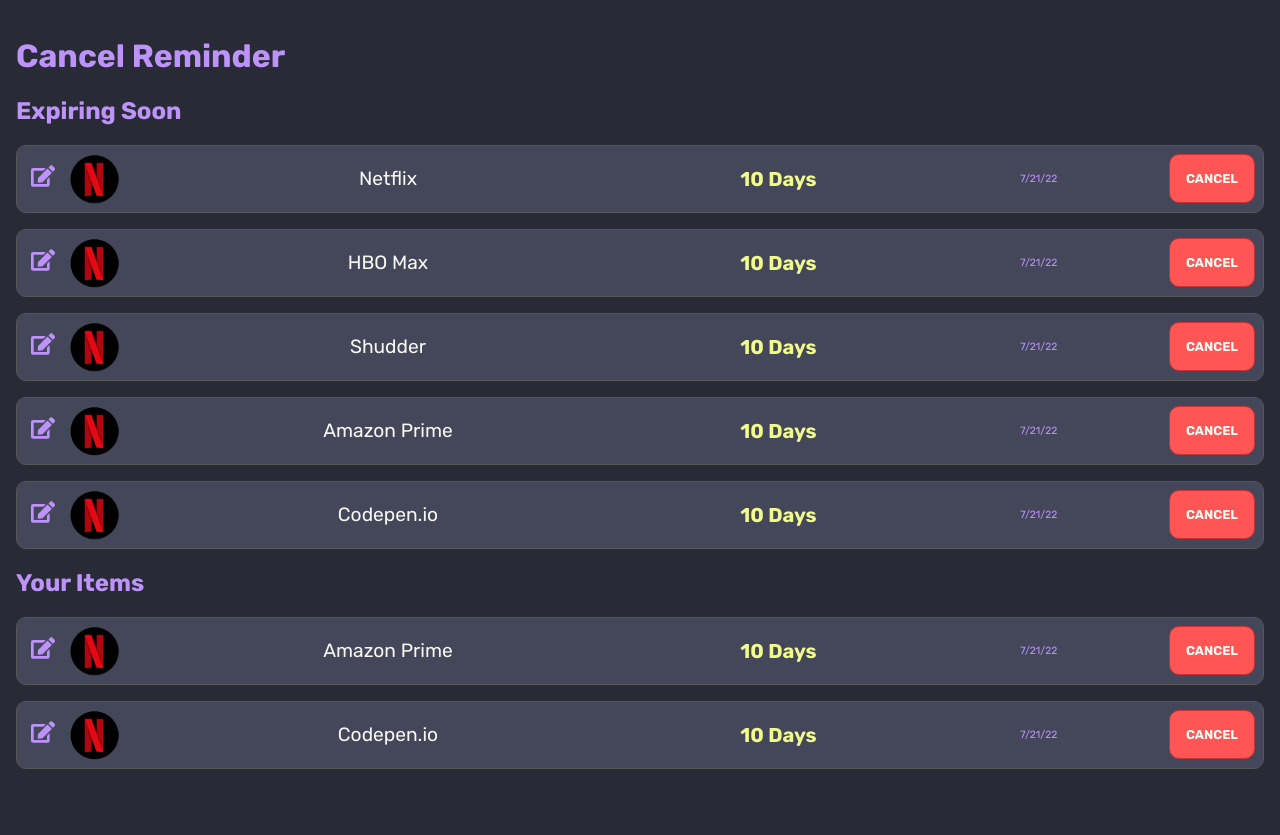
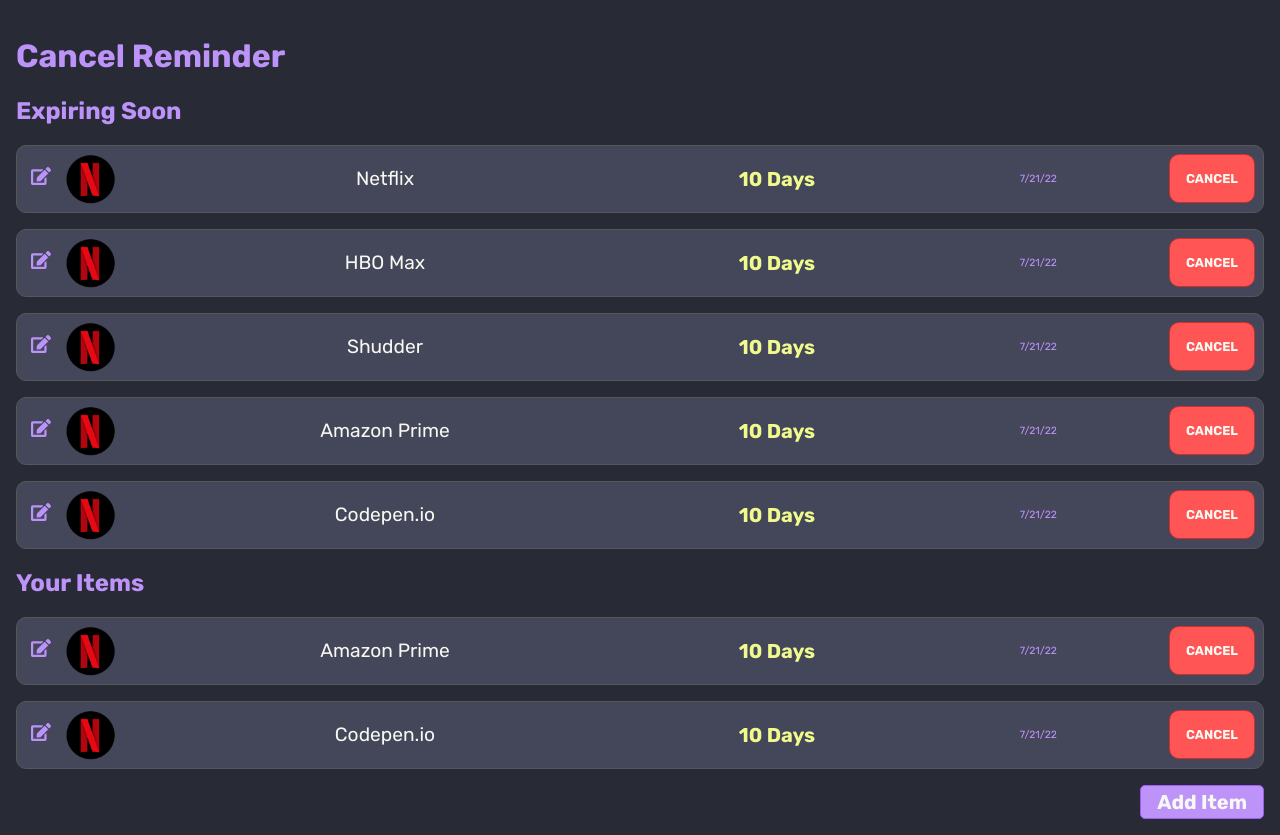
Before and after one commit to tyler-daigle/cancel-reminder, a Next.js app: page / in a window 1280 px wide. Before the commit the page ends 801 px from the top, so only its background shows below. Built offline with nearby package versions, Linux system fonts and the light colour scheme.

Commit message:
buttons and list working

```diff
--- /dev/null
+++ b/components/AddItemButton.jsx
@@ -0,0 +1,7 @@
+import styles from "../styles/AddItemButton.module.css";
+
+export default function AddItemButton() {
+  return (
+    <button type="button" className={styles.addItemButton}>Add Item</button>
+  );
+}
--- a/pages/index.js
+++ b/pages/index.js
@@ -8,6 +8,7 @@
 import MainContainer from "../components/MainContainer";
 
 import SubscriptionList from "../components/SubscriptionList";
+import AddItemButton from "../components/AddItemButton";
 
 export default function Index() {
   const [user, setUser] = useUser();
@@ -24,9 +25,9 @@
 
         <h2>Expiring Soon</h2>
         <SubscriptionList subscriptions={subs} />
-
         <h2>Your Items</h2>
         <SubscriptionList subscriptions={subs.slice(3)} />
+        <AddItemButton />
       </MainContainer>
     </>
   );
--- /dev/null
+++ b/styles/AddItemButton.module.css
@@ -0,0 +1,17 @@
+.addItemButton {
+  font-family: inherit;
+  font-size: 1.25rem;
+
+  padding: .25rem 1rem;
+  border-radius: 5px;
+  border: solid 1px #9c5df5;
+  background-color: var(--primary-button-bg);
+  color: var(--primary-button-fg);
+  font-weight: bold;
+  display: block;
+  margin-left: auto;
+}
+
+.addItemButton:active {
+  background-color: #9c5df5;
+}
--- a/styles/EditButton.module.css
+++ b/styles/EditButton.module.css
@@ -2,5 +2,9 @@
   background-color: transparent;
   border: none;
   color: var(--secondary-text);
-  font-size: 1.5rem;
+  font-size: 1.25rem;
 }
+
+.editButton:active {
+  color: #9c5df5;
+}
```
